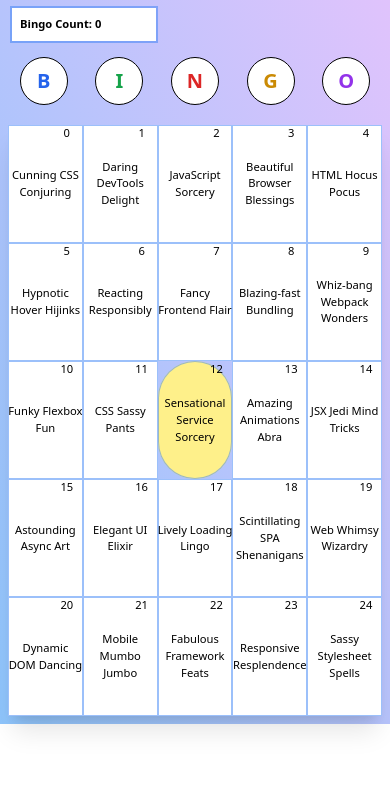
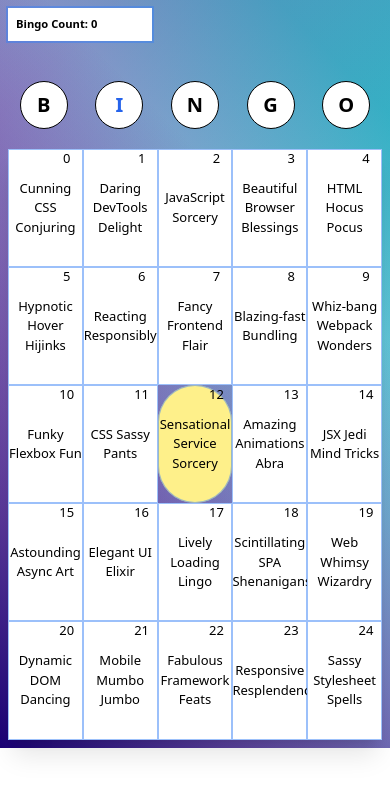
Before and after one commit to kaisbitar/sensory-minds, a React (Vite) app: page / in a window 390 px wide. Shown: the top 794 px of the page. Built offline with nearby package versions, Linux system fonts and the light colour scheme.

Commit message:
included motion-framer, refactored componenets

```diff
--- a/package.json
+++ b/package.json
@@ -10,7 +10,7 @@
     "preview": "vite preview"
   },
   "dependencies": {
-    "framer-motion": "^10.12.8",
+    "framer-motion": "^10.12.10",
     "react": "^18.2.0",
     "react-dom": "^18.2.0"
   },
--- a/src/App.jsx
+++ b/src/App.jsx
@@ -1,13 +1,14 @@
 import Board from './components/Board'
+import { motion } from 'framer-motion';
 
 function App() {
   return (
-    <div className='sm:p-20 p-2 sm:pt-10'>
+    <>
       <a className='
         hidden
         sm:block
         absolute
-        right-24
+        right-10
         top-2
         text-base
         text-blue-600
@@ -18,8 +19,25 @@ function App() {
       >
         Visit Github Source Code
       </a>
-      <Board />
-    </div>
+      <motion.div className='sm:pl-[8%] sm:pr-[8%] md:pl-[15%] md:pr-[15%] lg:pl-[25%] lg:pr-[25%] p-2 sm:pt-14'
+        transition={{
+          duration: 0.3,
+          ease: [0, 0.71, 0.2, 1.01],
+          scale: {
+            type: "spring",
+            damping: 5,
+            stiffness: 100,
+            restDelta: 0.001
+          }
+        }}
+        animate={{
+          scale: [.7, 1]
+        }}
+      >
+
+        <Board />
+      </motion.div>
+    </>
   )
 }
 
--- a/src/components/Board.jsx
+++ b/src/components/Board.jsx
@@ -3,6 +3,7 @@ import Celebration from './Celebration';
 import checkWinningPattern from '../functions/winningCalculator'
 import cards from '../constants/cards'
 import { useState } from 'react';
+import { motion } from 'framer-motion';
 
 const BingoBoard = () => {
   const [celebrate, setCelebrate] = useState(false)
@@ -12,28 +13,28 @@ const BingoBoard = () => {
   const cellClickHandler = (index, status) => {
     setCelebrate(false)
 
+    let tempCellMapper = { ...cellMapper }
     if (!status) {
-      let tempCellMapper = { ...cellMapper }
       delete tempCellMapper[index]
+      setCellMapper(tempCellMapper);
 
-      setCellMapper(tempCellMapper);
       return
     }
 
-    let tempCellMapper = { ...cellMapper }
     tempCellMapper[index] = true;
-
     setCellMapper(tempCellMapper);
 
     let tempWinningArray = { ...winningArrays };
     tempWinningArray = checkWinningPattern(tempCellMapper)
-
     setWinningArray(tempWinningArray)
 
     // check if current index is part of any winning pattern
     for (let i = 0; i < tempWinningArray.length; i++) {
       if (tempWinningArray[i].includes(index)) {
         setCelebrate(true)
+        setTimeout(() => {
+          setCelebrate(false)
+        }, 500)
         break
       }
     }
@@ -57,16 +58,19 @@ const BingoBoard = () => {
   // render bingo board
   return (
     <>
-      <div className='mb-4 text-sm sm:text-base m-auto relative sm:block w-36 bg-white p-2 ring-2 ml-1 font-bold'>Bingo Count: {winningArrays.length}</div>
+      <div className='mb-10 ml-0 text-sm sm:text-base m-auto relative sm:block w-36 bg-white p-2 ring-2 font-bold'>Bingo Count: {winningArrays.length}</div>
       <Celebration celebrate={celebrate} />
-      <div className='
+      <motion.div
+
+        className='
         grid
         grid-cols-5
         h-[70vh]
-        shadow-xl'
+        shadow-xl
+          '
       >
         {boardCells}
-      </div>
+      </motion.div>
     </>
   );
 };
--- a/src/components/Celebration.jsx
+++ b/src/components/Celebration.jsx
@@ -1,27 +1,27 @@
-import { useEffect, useState } from 'react';
-
+import { motion } from 'framer-motion'
+import Letters from './Letters'
 // Component for displaying a winning celebration
 const Celebration = ({ celebrate }) => {
-  const [celebrateClass, setCelebrateClass] = useState('')
 
-  useEffect(() => {
-    // If celebrate is true, add animation class and then remove it after 1600ms
-    if (celebrate) {
-      setCelebrateClass('animate-ping bg-sky-100')
-      setTimeout(() => { setCelebrateClass('') }, 2000)
-      return
-    }
-  }, [celebrate])
+  const variants = {
+    on: { scale: [1, 0, 1.3, 1] },
+    off: {},
+  }
+
+  const bingo = 'BINGO'
+  const letters = []
+  const colors = ['yellow-600', 'blue-600', 'lime-600', 'indigo-600', 'red-500']
+  for (let i = 0; i < bingo.split('').length; i++) {
+    letters.push(
+      <Letters key={i} letter={bingo[i]} color={colors[i]} />
+    )
+  }
 
   // Return the component with dynamic class and BINGO text in different colors
   return (
-    <div className={` grid grid-cols-5 gap-1  text-center transition ease-in-out delay-150 text-xl`}>
-      <span className={`${celebrateClass} bg-white border border-black p-2 w-12 m-auto font-bold rounded-full mb-5 text-blue-600`}>B</span>
-      <span className={`${celebrateClass} bg-white border border-black p-2 w-12 m-auto font-bold rounded-full mb-5 text-green-600`}>I</span>
-      <span className={`${celebrateClass} bg-white border border-black p-2 w-12 m-auto font-bold rounded-full mb-5 text-red-600`}>N</span>
-      <span className={`${celebrateClass} bg-white border border-black p-2 w-12 m-auto font-bold rounded-full mb-5 text-yellow-600`}>G</span>
-      <span className={`${celebrateClass} bg-white border border-black p-2 w-12 m-auto font-bold rounded-full mb-5 text-purple-600`}>O</span>
-    </div>
+    <motion.div animate={celebrate ? 'on' : 'off'} variants={variants} className={`grid grid-cols-5 gap-1  text-center text-xl`}>
+      {letters}
+    </motion.div>
   )
 }
 
--- a/src/components/Cell.jsx
+++ b/src/components/Cell.jsx
@@ -1,4 +1,5 @@
 import { useState, useEffect } from 'react';
+import { motion } from 'framer-motion';
 
 const Cell = ({ cellIndex, cellData, passStatusToBoard }) => {
   // Declare and initialize state variables
@@ -8,7 +9,7 @@ const Cell = ({ cellIndex, cellData, passStatusToBoard }) => {
   // Use effect to set the cell class based on whether it's selected or not
   useEffect(() => {
     if (selected && cellIndex !== 12) {
-      setCellClass('bg-sky-400 line-through ')
+      setCellClass('bg-sky-400 line-through text-slate-500')
       return
     }
     if (cellIndex === 12) {
@@ -19,19 +20,21 @@ const Cell = ({ cellIndex, cellData, passStatusToBoard }) => {
   }, [selected, cellIndex])
 
   return (
-    <button
+    <motion.button
+      whileTap={selected ? { scale: [1, 0.5], zIndex: 100 } : { scale: [1, 1.7], zIndex: 100 }}
+      whileHover={{ zIndex: 100 }}
       className={`
         relative
         cursor-pointer
         transition ease-in
         duration-200
         text-center
-        text-sm
+        text-[13px]
         sm:text-base
         ring-inset
         ring-1
         h-full
-        hover:opacity-50
+        hover:opacity-80
         ${cellClass}`
       }
       onClick={() => {
@@ -42,7 +45,7 @@ const Cell = ({ cellIndex, cellData, passStatusToBoard }) => {
     >
       <div className='absolute right-0 top-0 h-8 w-8'>{cellIndex}</div>
       {cellData}
-    </button>
+    </motion.button>
   )
 }
 
--- /dev/null
+++ b/src/components/Letters.jsx
@@ -0,0 +1,8 @@
+const Letters = ({ letter, color }) => {
+  return (
+    <span className={`bg-white border border-black p-2 w-12 m-auto font-bold rounded-full mb-5 text-${color}`}>{letter}</span>
+
+  )
+}
+
+export default Letters
--- a/src/index.css
+++ b/src/index.css
@@ -6,7 +6,10 @@
   width: 100vw;
   height: 100vh;
   background-color: #8EC5FC;
-  background-image: linear-gradient(62deg, #8EC5FC 0%, #E0C3FC 100%);
+  background: linear-gradient(45deg, rgb(26, 1, 117) 0%, rgba(225, 5, 34, 0) 70%) repeat scroll 0% 0%,
+    linear-gradient(135deg, rgba(225, 5, 152, 0.314) 10%, rgba(49, 5, 209, 0) 80%) repeat scroll 0% 0%,
+    linear-gradient(225deg, hsla(179, 81%, 45%, 1) 10%, rgba(10, 219, 216, 0) 80%) repeat scroll 0% 0%,
+    rgba(0, 0, 0, 0) linear-gradient(315deg, rgba(189, 5, 245, 0.158) 100%, rgba(9, 245, 5, 0) 70%) repeat scroll 0% 0%;
 }
 
 @media screen and (max-width: 500px) {
```
Also changed, not shown: 1 other file (tests, documents, lock files or other folders).
